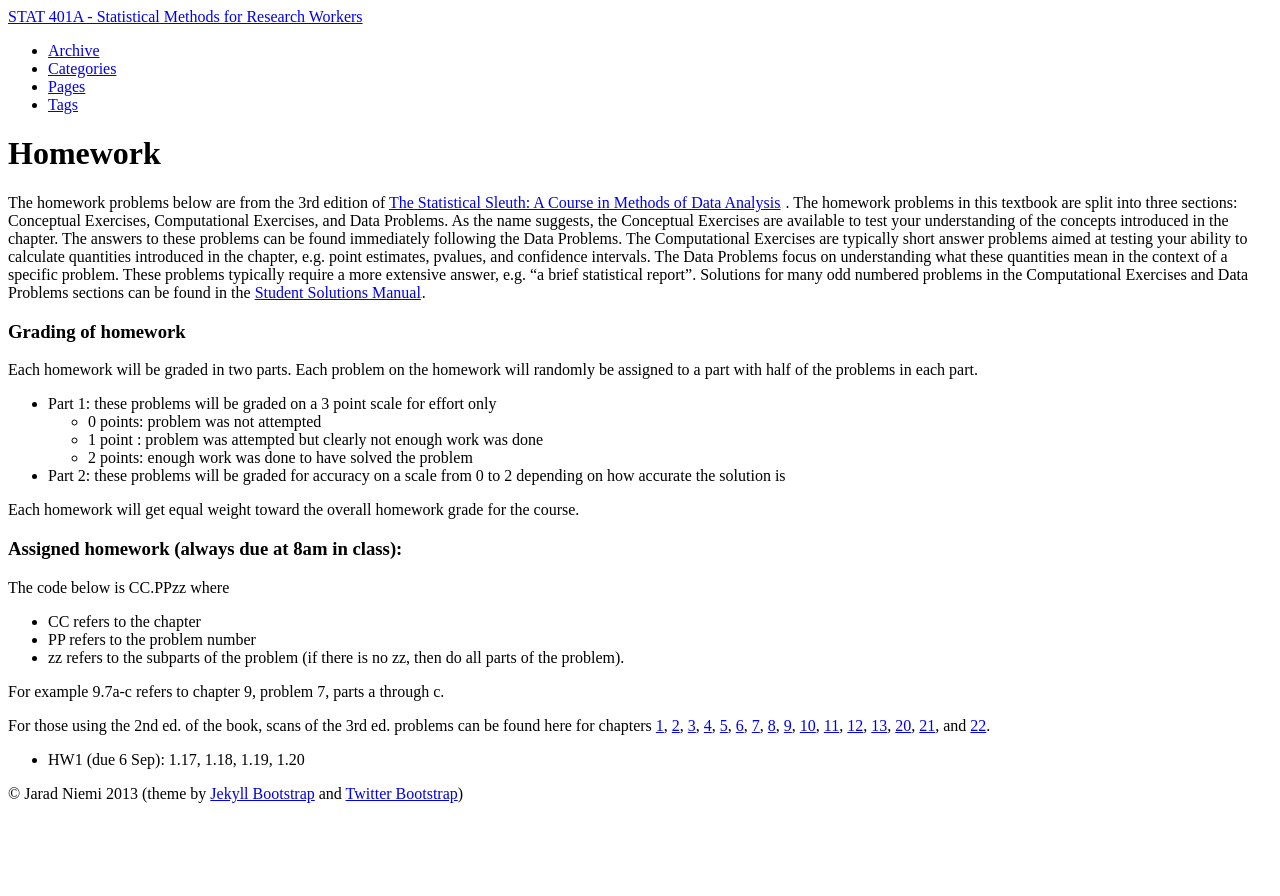
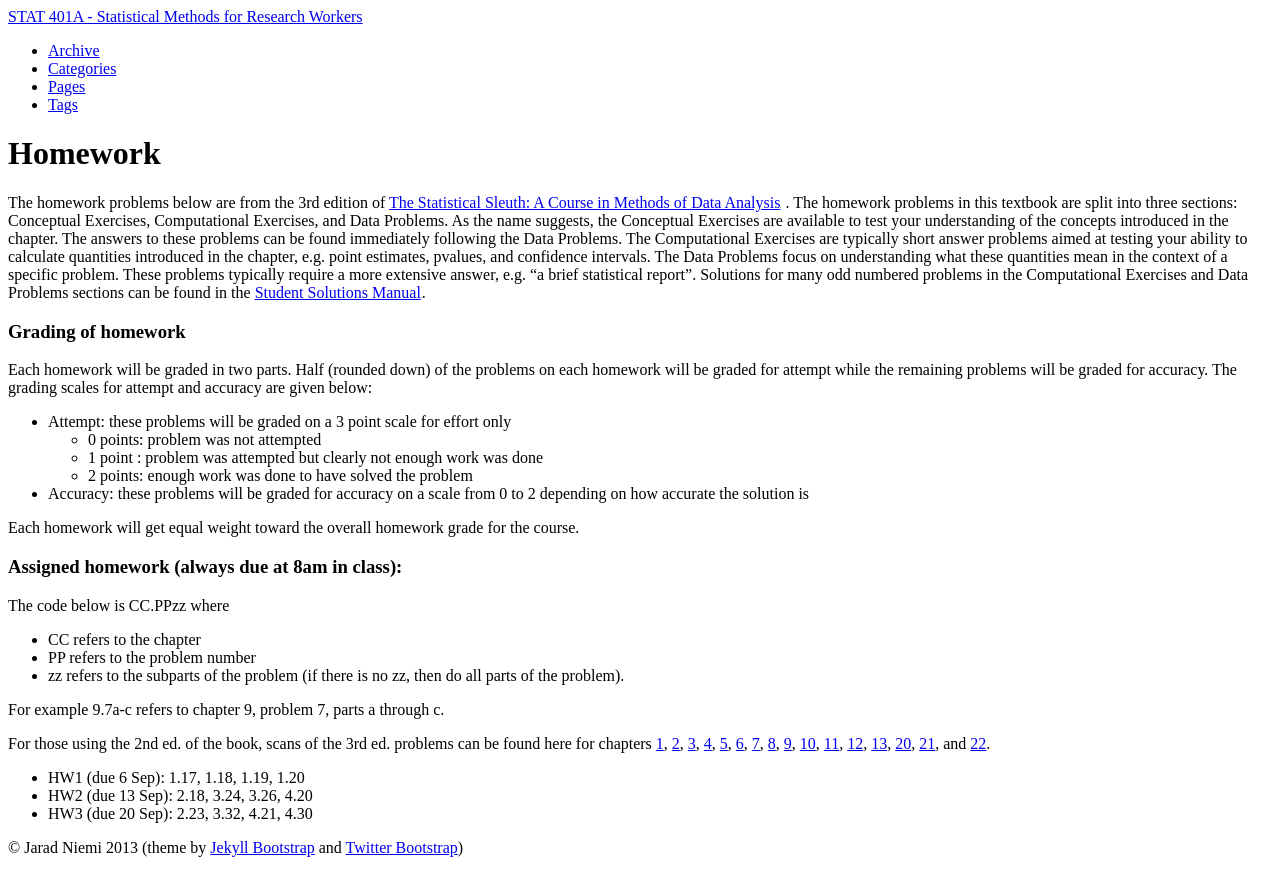
Before and after one commit to jarad/stat401A, a Jekyll site: the page built from homework.md, in a window 1280 px wide. Shown: the top 896 px of the page. Built offline with Jekyll 4.4.1, drawn with Linux system fonts in a browser that asks for light colours; grey boxes are pictures that could not be loaded.

Commit message:
added hw2 and hw3

```diff
--- a/homework.md
+++ b/homework.md
@@ -16,13 +16,13 @@ Solutions for many odd numbered problems in the Computational Exercises and Data
 
 ### Grading of homework
 
-Each homework will be graded in two parts. Each problem on the homework will randomly be assigned to a part with half of the problems in each part.
+Each homework will be graded in two parts. Half (rounded down) of the problems on each homework will be graded for attempt while the remaining problems will be graded for accuracy. The grading scales for attempt and accuracy are given below:
 
-- Part 1: these problems will be graded on a 3 point scale for effort only
+- Attempt: these problems will be graded on a 3 point scale for effort only
   - 0 points: problem was not attempted
   - 1 point : problem was attempted but clearly not enough work was done
   - 2 points: enough work was done to have solved the problem
-- Part 2: these problems will be graded for accuracy on a scale from 0 to 2 depending on how accurate the solution is
+- Accuracy: these problems will be graded for accuracy on a scale from 0 to 2 depending on how accurate the solution is
 
 Each homework will get equal weight toward the overall homework grade for the course.
 
@@ -40,20 +40,13 @@ For those using the 2nd ed. of the book, scans of the 3rd ed. problems can be fo
 
 
 - HW1 (due 6 Sep): 1.17, 1.18, 1.19, 1.20
+- HW2 (due 13 Sep): 2.18, 3.24, 3.26, 4.20
+- HW3 (due 20 Sep): 2.23, 3.32, 4.21, 4.30
 
 
 
 <!---
 ## Previous semesters
-
-### Spring 2012
-
-- HW1: 2.12ab, 2.13a-e
-- HW2: 4.25, 4.27, 5.17, 5.18, 5.21, 6.12, 6.13, 6.16
-- HW3: 7.23 (2nd ed), 7.22, 8.24, 8.25
-- HW4: 9.13, 9.15, 10.9, 10.10, 10.18
-- HW5: 11.10, 11.14, 11.22, 12.10, 12.11, 12.12, 12.21 (2nd ed), 13.12, 13.13, 13.14, 13.19
-- HW6: 20.9, 20.11, 20.15, 21.10, 21.11, 21.16, 22.18, 22.19, 22.23
 
 ### Fall 2012
 
@@ -70,4 +63,14 @@ For those using the 2nd ed. of the book, scans of the 3rd ed. problems can be fo
 - HW11: 11.25, 12.21, analyze crops.csv
 - HW12: 20.9, 20.13, 21.12, 22.18, 22.19
 - HW13: 20.19, 21.18, 22.26
+
+### Spring 2012
+
+- HW1: 2.12ab, 2.13a-e
+- HW2: 4.25, 4.27, 5.17, 5.18, 5.21, 6.12, 6.13, 6.16
+- HW3: 7.23 (2nd ed), 7.22, 8.24, 8.25
+- HW4: 9.13, 9.15, 10.9, 10.10, 10.18
+- HW5: 11.10, 11.14, 11.22, 12.10, 12.11, 12.12, 12.21 (2nd ed), 13.12, 13.13, 13.14, 13.19
+- HW6: 20.9, 20.11, 20.15, 21.10, 21.11, 21.16, 22.18, 22.19, 22.23
+
 --->
```
